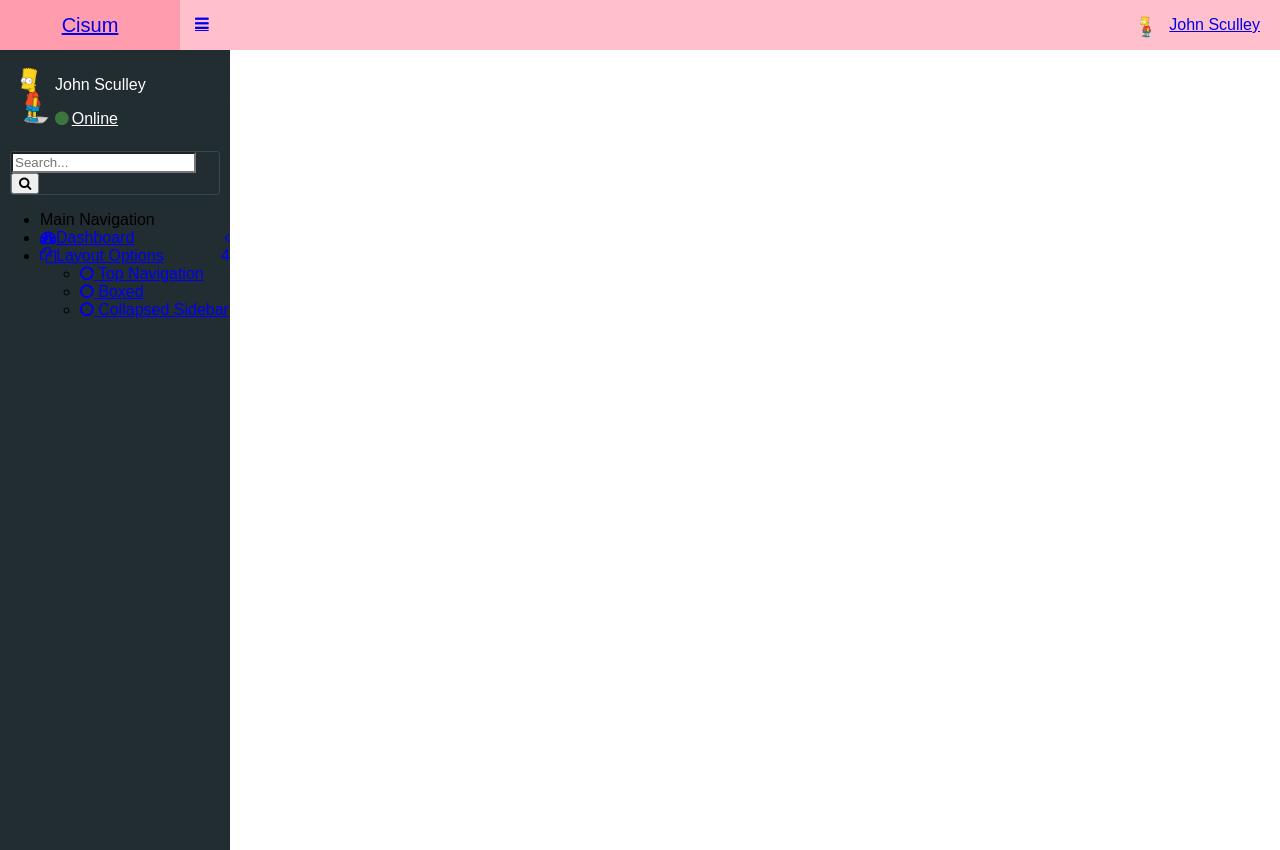
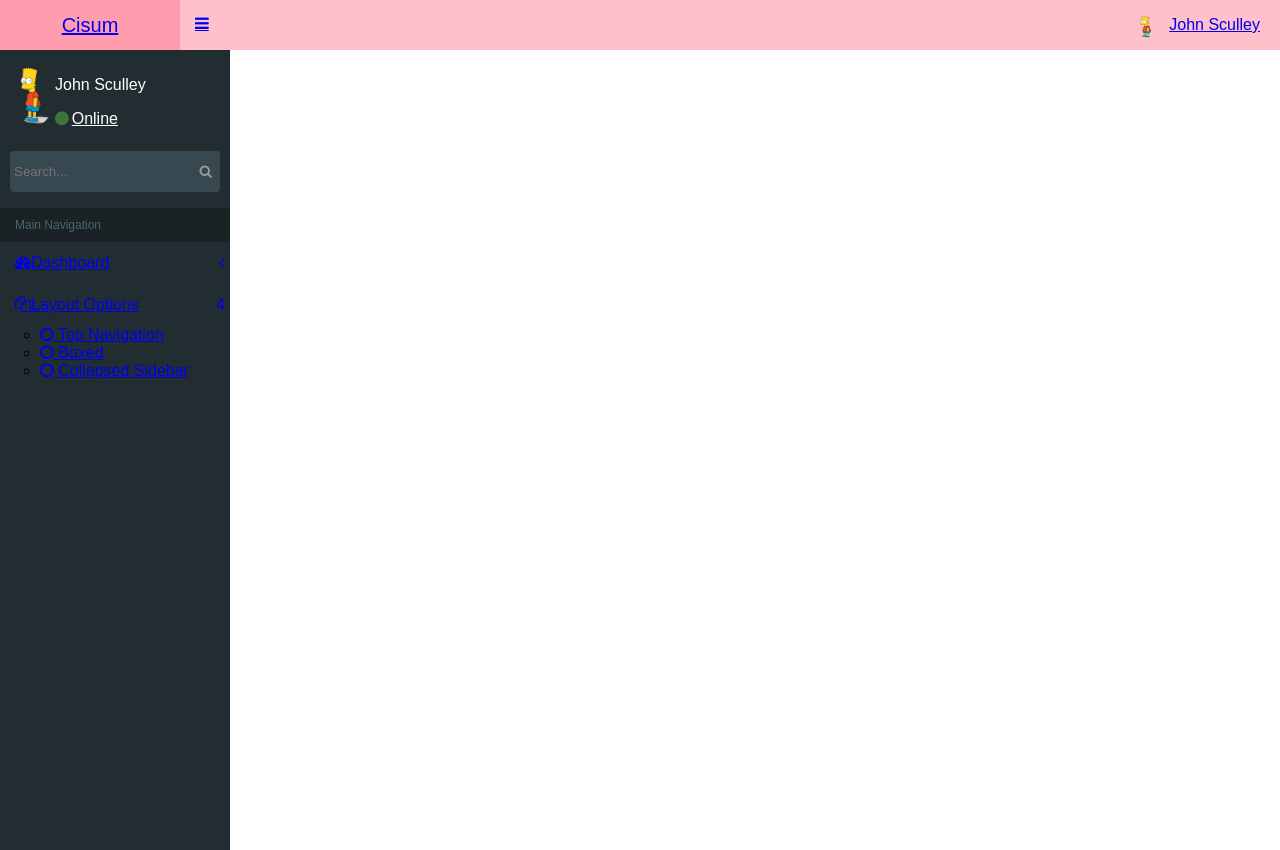
Before and after one commit to naonaonao316/cisum-frontend, a React (Create React App) app: page / in a window 1280 px wide. Built offline with nearby package versions, Linux system fonts and the light colour scheme.

Commit message:
commit changes

```diff
--- a/src/components/layout/AsideLeft.js
+++ b/src/components/layout/AsideLeft.js
@@ -27,7 +27,7 @@ const AsideLeft = (props) => (
       </form>
       <ul className="sidebar-menu" data-widget="tree">
         <li className="header">Main Navigation</li>
-        <li className="active treeview">
+        <li className="active treeview menu-open">
           <a href="#">
             <i className="fa fa-dashboard"></i>
             <span>Dashboard</span>
--- a/src/css/leftpane.css
+++ b/src/css/leftpane.css
@@ -65,4 +65,69 @@
   border-top-right-radius: 0;
   border-bottom-right-radius: 0;
   border-bottom-left-radius: 2px;
+  box-shadow: none;
+  background-color: #374850;
+  border: 1px solid transparent;
+  height: 35px;
+  position: relative;
+  z-index: 2;
+  float: left;
+  width: 100%;
+  margin-bottom: 0;
 }
+
+.input-group-btn {
+  position: relative;
+  font-size: 0;
+  white-space: nowrap;
+  width: 1%;
+  vertical-align: middle;
+  display: table-cell;
+  box-sizing: border-box;
+  border-collapse: separate;
+}
+
+#search-btn {
+  color: #999;
+  border-top-left-radius: 0;
+  border-top-right-radius: 2px;
+  border-bottom-right-radius: 2px;
+  border-bottom-left-radius: 0;
+  box-shadow: none;
+  background-color: #374850;
+  border: 1px solid transparent;
+  height: 39px;
+}
+
+.sidebar-menu {
+  white-space: nowrap;
+  overflow: hidden;
+  list-style: none;
+  padding: 0;
+}
+
+.sidebar-menu>li {
+  position: relative;
+  margin: 0;
+  padding: 0;
+}
+
+.sidebar-menu>li>a {
+  padding: 12px 5px 12px 15px;
+  display: block;
+}
+
+.sidebar-menu>li.header {
+  color: #4b646f;
+  background: #1a2226;
+  padding: 10px 25px 10px 15px;
+  font-size: 12px;
+}
+
+.sidebar-menu>li.active>a {
+  border-left-color: #3c8dbc;
+}
+
+.sidebar-menu>li.menu-open>a {
+
+}
```
